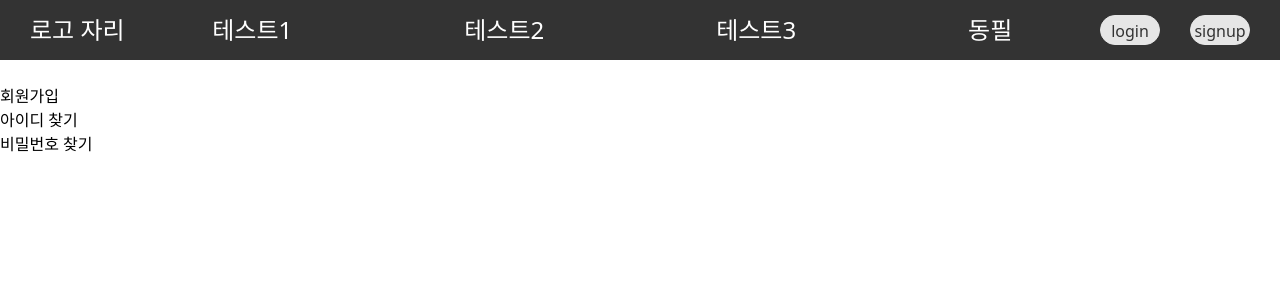
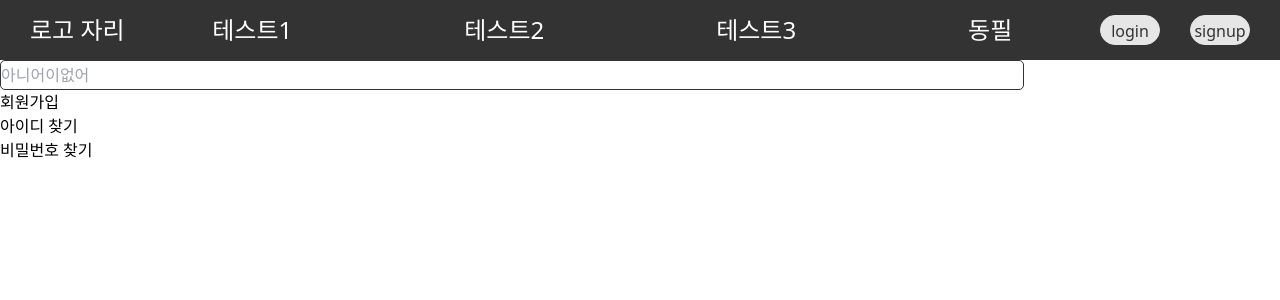
Before and after one commit to jun950829/super-app, a Next.js app: page /logins/login in a window 1280 px wide. Shown: the top 300 px of the page. Built offline with nearby package versions, Linux system fonts and the light colour scheme.

Commit message:
[MOD] super-app최신화

```diff
--- a/pages/logins/login.tsx
+++ b/pages/logins/login.tsx
@@ -1,5 +1,7 @@
 import type { NextPage } from "next";
+import { useState } from "react";
 import { useRouter } from "next/router";
+import { Input } from '@/elements/elements';
 
 
 const Login: NextPage = () => {
@@ -11,9 +13,7 @@ const Login: NextPage = () => {
         <section id='loginSection'>
             <div className='loginArea'>
 
-                <input type="text" />
-
-                <input type="text" />
+                <Input placeholder={'아니어이없어'} className={'id_input'}/>
 
                 <div className='btnRow'>
                     <div>회원가입</div>
--- a/public/elements/elements.ts
+++ b/public/elements/elements.ts
@@ -1,3 +1,3 @@
 import Input from "./input";
 
-export {Input, }
+export { Input }
--- /dev/null
+++ b/public/elements/input.tsx
@@ -0,0 +1,48 @@
+import React, { useState } from 'react';
+import { css } from '@emotion/react';
+
+
+
+interface Props {
+    text : any;
+    placeholder : string;
+
+    className : string;
+    // _onChange : Function;
+}
+
+const Input = (Props: Props) => {
+    const { placeholder, className } = Props;
+
+    const [text, setText] = useState('');
+
+    const onChange = (e) => {
+        setText(e.target.value);
+        console.log(text);
+    }
+
+    return (
+        <input css={defaultStyle} className={className} placeholder={placeholder} value={text} onChange={onChange}></input>
+    );
+}
+
+const defaultStyle = css`
+    width: 80%;
+    height: 30px;
+
+    border: 1px solid #333333;
+    border-radius: 5px;
+`
+
+// Input.defaultProps = {
+//     label : "test",
+//     placeholder : "testtest",
+
+//     _onChange : () => {
+
+//     }
+// }
+
+
+
+export default Input;
--- a/tsconfig.json
+++ b/tsconfig.json
@@ -6,7 +6,7 @@
     "baseUrl" : ".",
     "paths" : {
         "@styles/*" : ["styles/*"],
-        "@data/*" : ["public/data/*"],
+        "@/*" : ["public/*"],
         "@components/*" : ["public/components/*"],
         "@api/*" : ["pages/api/*"],
       },
```
Also changed, not shown: public/elements/input.ts (deleted, +0 -25 lines).
